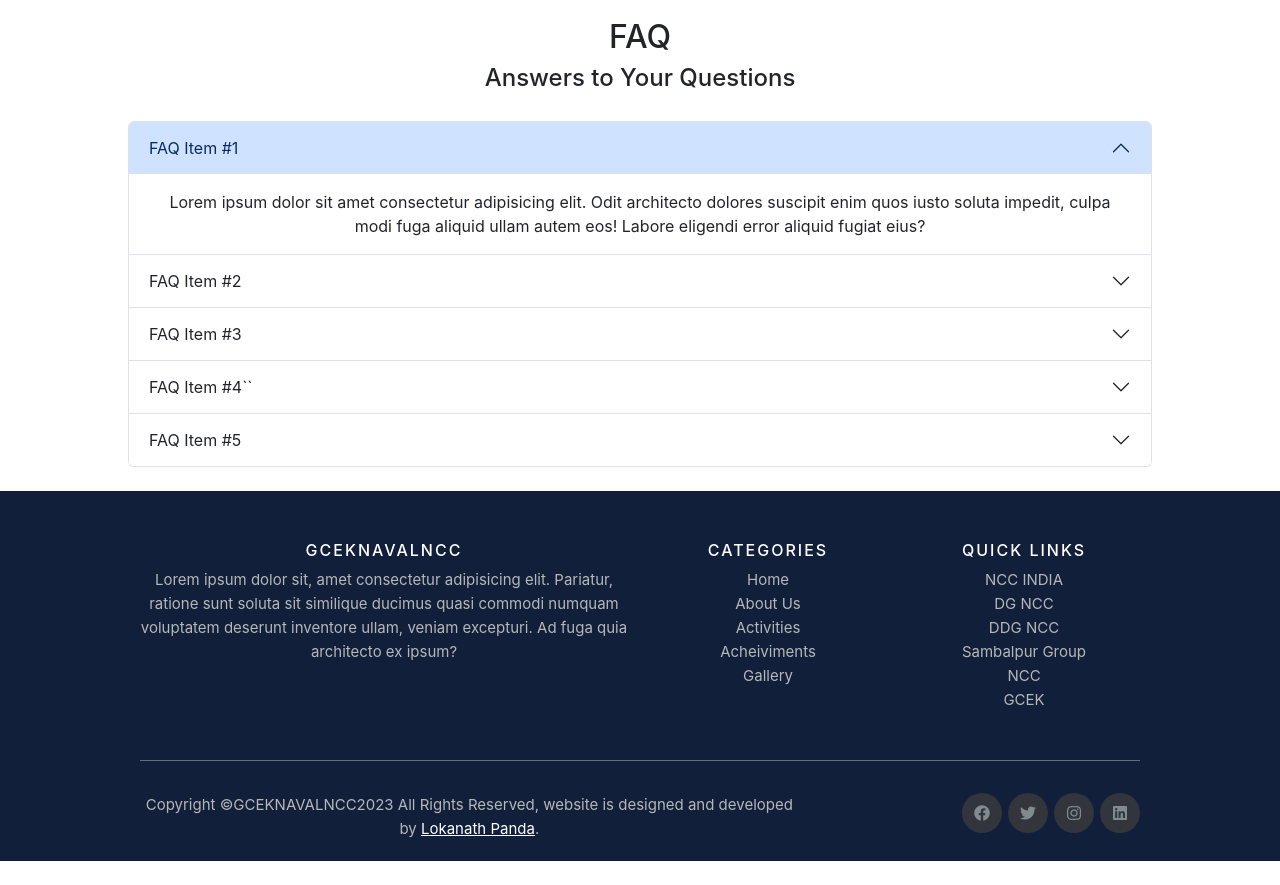
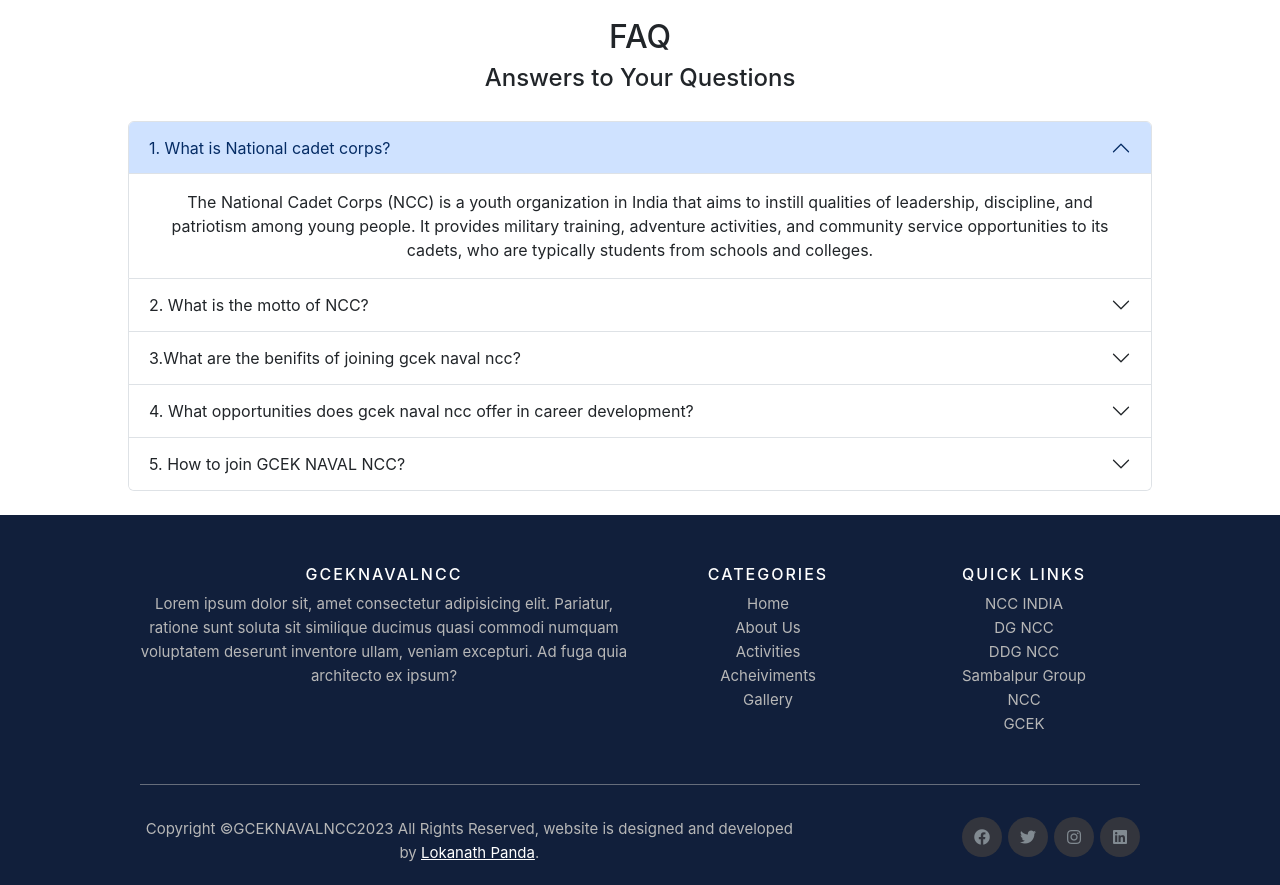
Before and after one commit to iamlokanath/naval-ncc, a React (Create React App) app: page / in a window 1280 px wide. Shown: the part 2860-3745 px from the top of the page. Before the commit the page ends 3721 px from the top, so only its background shows below. Built offline with nearby package versions, Linux system fonts and the light colour scheme.

Commit message:
FAQ updated

```diff
--- a/src/components/Faq.jsx
+++ b/src/components/Faq.jsx
@@ -1,11 +1,10 @@
-import React from 'react'
-import './Faq.css'
+import React from "react";
+import "./Faq.css";
 const Faq = () => {
   return (
     <>
       <div className="accordion navalfaq" id="accordionExample">
         <div className="navalfaqcontainer">
-
           <div className="faqcontainerheading">
             <h2 className="featurette-heading">FAQ</h2>
             <h4>Answers to Your Questions</h4>
@@ -14,73 +13,158 @@ const Faq = () => {
           <div className="faqcontainerdescrip">
             <div className="accordion-item">
               <h2 className="accordion-header" id="headingOne">
-                        <button className="accordion-button" type="button" data-bs-toggle="collapse"
-                            data-bs-target="#collapseOne" aria-expanded="true" aria-controls="collapseOne">
-                            FAQ Item #1
+                <button
+                  className="accordion-button"
+                  type="button"
+                  data-bs-toggle="collapse"
+                  data-bs-target="#collapseOne"
+                  aria-expanded="true"
+                  aria-controls="collapseOne"
+                >
+                  1. What is National cadet corps?
                 </button>
               </h2>
-                    <div id="collapseOne" className="accordion-collapse collapse show" aria-labelledby="headingOne"
-                        data-bs-parent="#accordionExample">
+              <div
+                id="collapseOne"
+                className="accordion-collapse collapse show"
+                aria-labelledby="headingOne"
+                data-bs-parent="#accordionExample"
+              >
                 <div className="accordion-body">
-                            Lorem ipsum dolor sit amet consectetur adipisicing elit. Odit architecto dolores suscipit enim quos iusto soluta impedit, culpa modi fuga aliquid ullam autem eos! Labore eligendi error aliquid fugiat eius?
+                  The National Cadet Corps (NCC) is a youth organization in
+                  India that aims to instill qualities of leadership,
+                  discipline, and patriotism among young people. It provides
+                  military training, adventure activities, and community service
+                  opportunities to its cadets, who are typically students from
+                  schools and colleges.
                 </div>
               </div>
             </div>
 
             <div className="accordion-item">
               <h2 className="accordion-header" id="headingTwo">
-                        <button className="accordion-button collapsed" type="button" data-bs-toggle="collapse"
-                            data-bs-target="#collapseTwo" aria-expanded="false" aria-controls="collapseTwo">
-                            FAQ Item #2
+                <button
+                  className="accordion-button collapsed"
+                  type="button"
+                  data-bs-toggle="collapse"
+                  data-bs-target="#collapseTwo"
+                  aria-expanded="false"
+                  aria-controls="collapseTwo"
+                >
+                  2. What is the motto of NCC?
                 </button>
               </h2>
-                    <div id="collapseTwo" className="accordion-collapse collapse" aria-labelledby="headingTwo"
-                        data-bs-parent="#accordionExample">
-                        <div className="accordion-body">Lorem ipsum dolor sit amet consectetur adipisicing elit. Facilis eveniet ratione voluptatibus, dolore earum ex quisquam rerum accusantium sequi suscipit, deserunt quidem? Laborum amet quis, est optio minus deserunt perferendis.
+              <div
+                id="collapseTwo"
+                className="accordion-collapse collapse"
+                aria-labelledby="headingTwo"
+                data-bs-parent="#accordionExample"
+              >
+                <div className="accordion-body">
+                  The motto of the National Cadet Corps (NCC) is "Unity and
+                  Discipline."
                 </div>
               </div>
             </div>
             <div className="accordion-item">
               <h2 className="accordion-header" id="headingThree">
-                        <button className="accordion-button collapsed" type="button" data-bs-toggle="collapse"
-                            data-bs-target="#collapseThree" aria-expanded="false" aria-controls="collapseThree">
-                            FAQ Item #3
+                <button
+                  className="accordion-button collapsed"
+                  type="button"
+                  data-bs-toggle="collapse"
+                  data-bs-target="#collapseThree"
+                  aria-expanded="false"
+                  aria-controls="collapseThree"
+                >
+                  3.What are the benifits of joining gcek naval ncc?
                 </button>
               </h2>
-                    <div id="collapseThree" className="accordion-collapse collapse" aria-labelledby="headingThree"
-                        data-bs-parent="#accordionExample">
+              <div
+                id="collapseThree"
+                className="accordion-collapse collapse"
+                aria-labelledby="headingThree"
+                data-bs-parent="#accordionExample"
+              >
                 <div className="accordion-body">
-                           Lorem ipsum dolor sit, amet consectetur adipisicing elit. Laudantium, rem? Laborum doloribus corporis error dolorum vel rem expedita distinctio fugiat perferendis sed similique dicta sapiente, suscipit dolores voluptatibus cupiditate praesentium.
+                  Joining the GCEK Naval NCC (Naval wing of the National Cadet
+                  Corps) can offer several benefits. Firstly, it provides an
+                  opportunity for personal development, fostering qualities such
+                  as leadership, teamwork, and discipline. Secondly, it opens
+                  doors to various career opportunities in the Indian Navy, as
+                  NCC cadets with naval training often have an advantage when
+                  applying for naval positions or related careers.
                 </div>
               </div>
             </div>
 
             <div className="accordion-item">
               <h2 className="accordion-header" id="headingThree">
-                        <button className="accordion-button collapsed" type="button" data-bs-toggle="collapse"
-                            data-bs-target="#collapseThree" aria-expanded="false" aria-controls="collapseThree">
-                            FAQ Item #4``
+                <button
+                  className="accordion-button collapsed"
+                  type="button"
+                  data-bs-toggle="collapse"
+                  data-bs-target="#collapseThree"
+                  aria-expanded="false"
+                  aria-controls="collapseThree"
+                >
+                  4. What opportunities does gcek naval ncc offer in career
+                  development?
                 </button>
               </h2>
-                    <div id="collapseThree" className="accordion-collapse collapse" aria-labelledby="headingThree"
-                        data-bs-parent="#accordionExample">
+              <div
+                id="collapseThree"
+                className="accordion-collapse collapse"
+                aria-labelledby="headingThree"
+                data-bs-parent="#accordionExample"
+              >
                 <div className="accordion-body">
-                           Lorem ipsum dolor sit, amet consectetur adipisicing elit. Laudantium, rem? Laborum doloribus corporis error dolorum vel rem expedita distinctio fugiat perferendis sed similique dicta sapiente, suscipit dolores voluptatibus cupiditate praesentium.
+                  GCEK Naval NCC offers significant career development
+                  opportunities, particularly for those interested in pursuing a
+                  career in the Indian Navy or related fields. By participating
+                  in the program, cadets can gain valuable technical skills
+                  through activities like the Technical Attachment Camp, which
+                  provides hands-on experience and knowledge in naval technology
+                  and operations. Furthermore, GCEK Naval NCC provides
+                  opportunities to attend various national-level camps and
+                  events. These camps offer exposure to different aspects of
+                  military training, leadership development, and interaction
+                  with experts in the field. Such experiences can enhance a
+                  cadet's resume and open doors to career paths within the armed
+                  forces or other professions that value discipline, leadership,
+                  and technical expertise.
                 </div>
               </div>
             </div>
 
             <div className="accordion-item">
               <h2 className="accordion-header" id="headingThree">
-                        <button className="accordion-button collapsed" type="button" data-bs-toggle="collapse"
-                            data-bs-target="#collapseThree" aria-expanded="false" aria-controls="collapseThree">
-                            FAQ Item #5
+                <button
+                  className="accordion-button collapsed"
+                  type="button"
+                  data-bs-toggle="collapse"
+                  data-bs-target="#collapseThree"
+                  aria-expanded="false"
+                  aria-controls="collapseThree"
+                >
+                  5. How to join GCEK NAVAL NCC?
                 </button>
               </h2>
-                    <div id="collapseThree" className="accordion-collapse collapse" aria-labelledby="headingThree"
-                        data-bs-parent="#accordionExample">
+              <div
+                id="collapseThree"
+                className="accordion-collapse collapse"
+                aria-labelledby="headingThree"
+                data-bs-parent="#accordionExample"
+              >
                 <div className="accordion-body">
-                           Lorem ipsum dolor sit, amet consectetur adipisicing elit. Laudantium, rem? Laborum doloribus corporis error dolorum vel rem expedita distinctio fugiat perferendis sed similique dicta sapiente, suscipit dolores voluptatibus cupiditate praesentium.
+                  To join GCEK Naval NCC, typically, first and second-year
+                  students should keep an eye out for official announcements and
+                  notifications from GCEK regarding NCC enrollment. They can
+                  then apply by following the instructions provided, attend the
+                  selection process, and, if selected, actively participate in
+                  NCC activities. GCEK conducts NCC selections annually,
+                  providing eligible students with an opportunity to join and
+                  benefit from the program's training and development
+                  opportunities.
                 </div>
               </div>
             </div>
@@ -89,7 +173,7 @@ const Faq = () => {
       </div>
       <br />
     </>
-  )
-}
+  );
+};
 
-export default Faq
+export default Faq;
```
Lines whose indentation alone changed are shown as unchanged.
